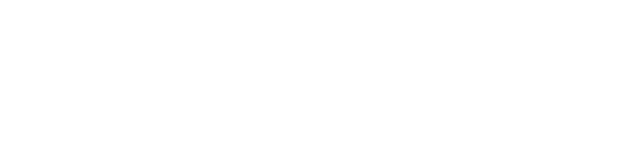
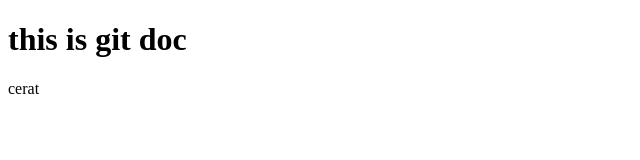
Before and after one commit to tzivi839/test2, a plain HTML site: page index.html in a window 1280 px wide. Shown: the whole page, without its empty margins (0-640 px from the left). Drawn offline with Linux system fonts and the light colour scheme.

Commit message:
add some text to index.html file

```diff
--- a/index.html
+++ b/index.html
@@ -6,6 +6,7 @@
     <title>Document</title>
 </head>
 <body>
-
+    <h1>this is git doc </h1>
+    <p>cerat</p>
 </body>
 </html>
```
Also changed, not shown: starter.txt.
